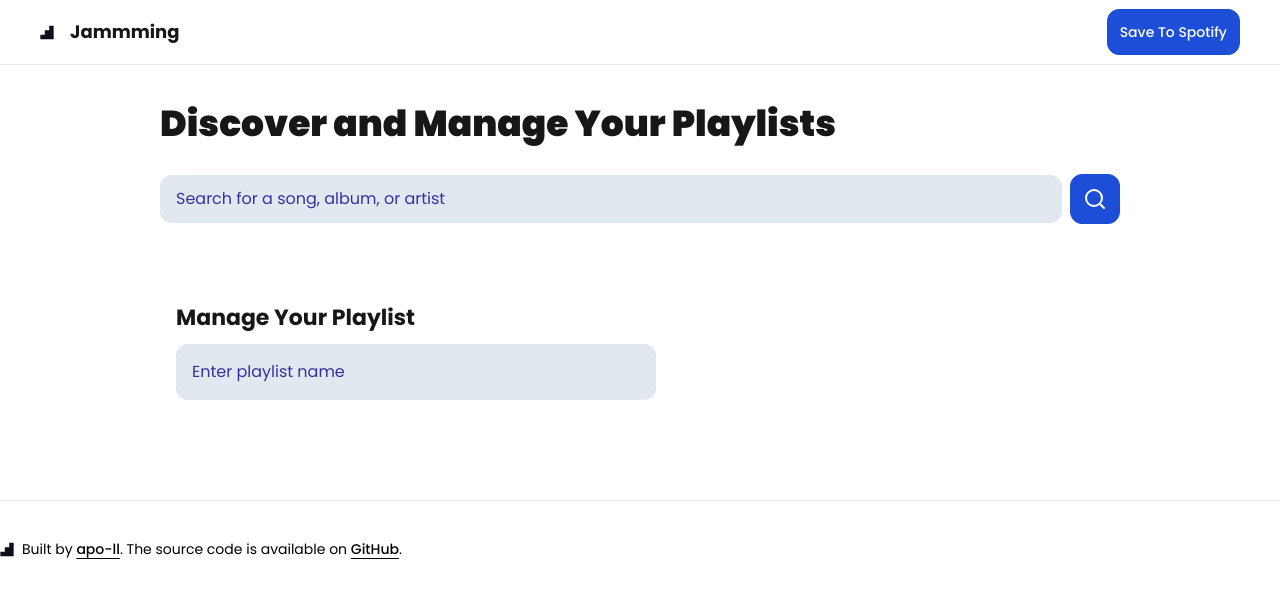
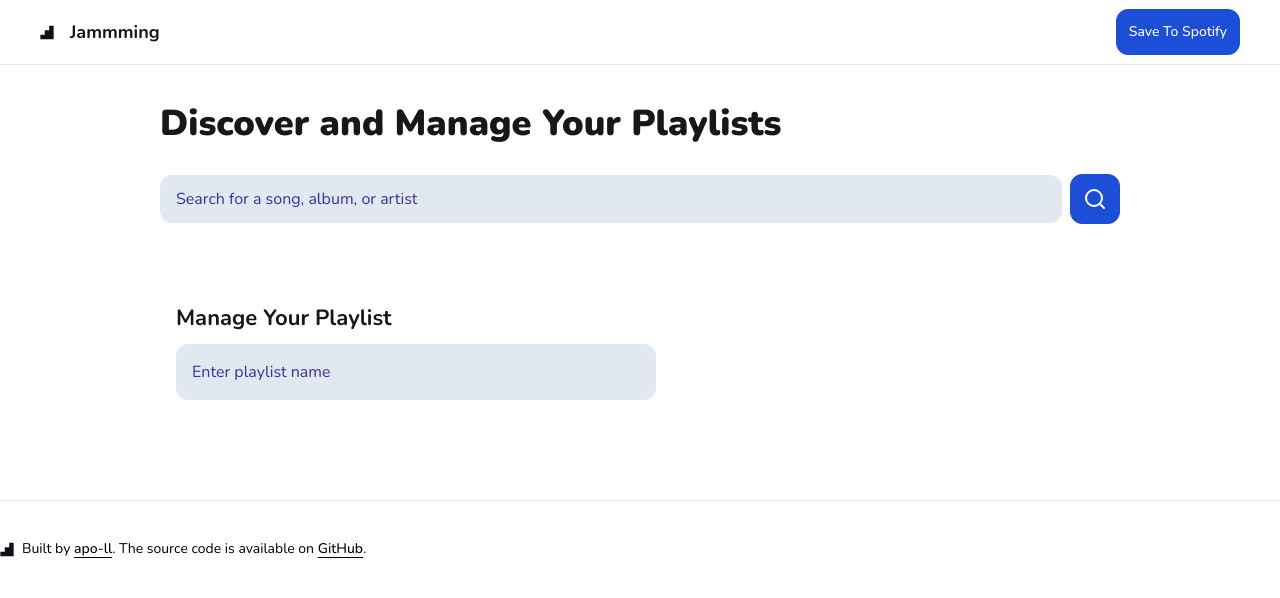
Before and after one commit to apo-ll/jammmers, a Next.js app: page / in a window 1280 px wide. Shown: the top 598 px of the page. Built offline with nearby package versions, Linux system fonts and the light colour scheme.

Commit message:
hello again

```diff
--- a/components/Playlist.jsx
+++ b/components/Playlist.jsx
@@ -1,5 +1,3 @@
-
-
 import TrackList from "@/components/TrackList";
 import { useCallback } from "react";
 
--- a/components/SearchBar.jsx
+++ b/components/SearchBar.jsx
@@ -1,4 +1,3 @@
-
 import {Icons}  from "@/components/Icons";
 import { useState, useCallback } from "react";
 
--- a/components/Track.jsx
+++ b/components/Track.jsx
@@ -1,4 +1,3 @@
-
 import Image from "next/image";
 import { Icons } from "@/components/Icons";
 import { useCallback } from "react";
--- a/pages/index.js
+++ b/pages/index.js
@@ -4,9 +4,9 @@ import Playlist from "@/components/Playlist";
 import SearchResults from "@/components/SearchResults";
 import Spotify from "@/lib/Spotify";
 
-import {Poppins} from "next/font/google";
+import {Nunito} from "next/font/google";
 
-const nunito = Poppins({
+const nunito = Nunito({
   subsets: ['latin'],
   display: 'swap',
 })
```
